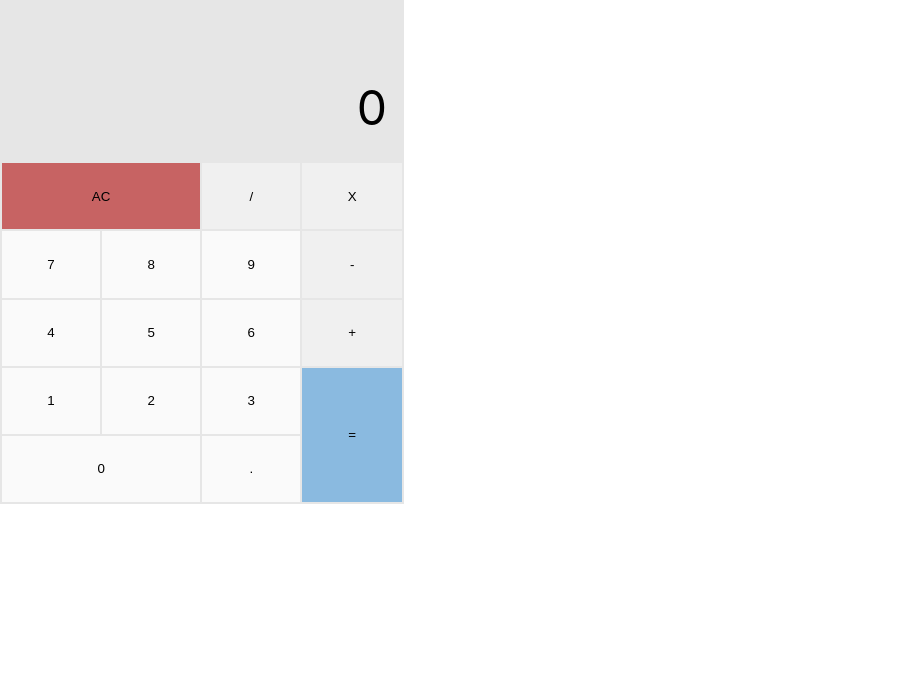
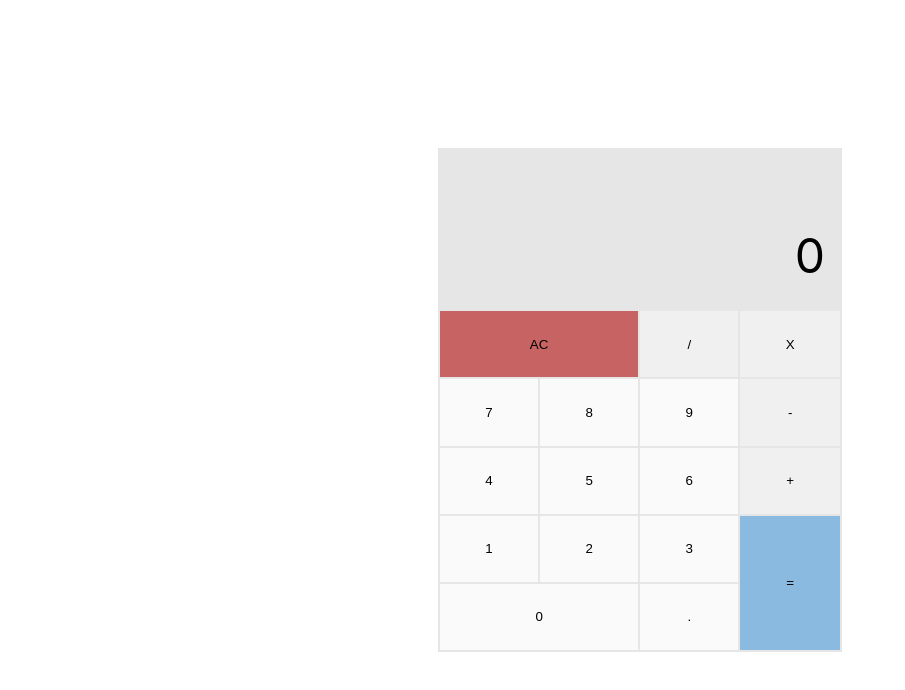
Before and after one commit to joshchoo/react-fp-calculator, a React (Create React App) app: page / in a window 1280 px wide. Shown: the top 690 px of the page, without its empty margins (0-905 px from the left). Built offline with nearby package versions, Linux system fonts and the light colour scheme.

Commit message:
center align the calculator horizontally and vertically

```diff
--- a/src/index.css
+++ b/src/index.css
@@ -160,3 +160,10 @@ code {
 .decimal {
   grid-area: decimal;
 }
+
+#root {
+  display: flex;
+  justify-content: center;
+  align-items: center;
+  height: 100vh;
+}
```
